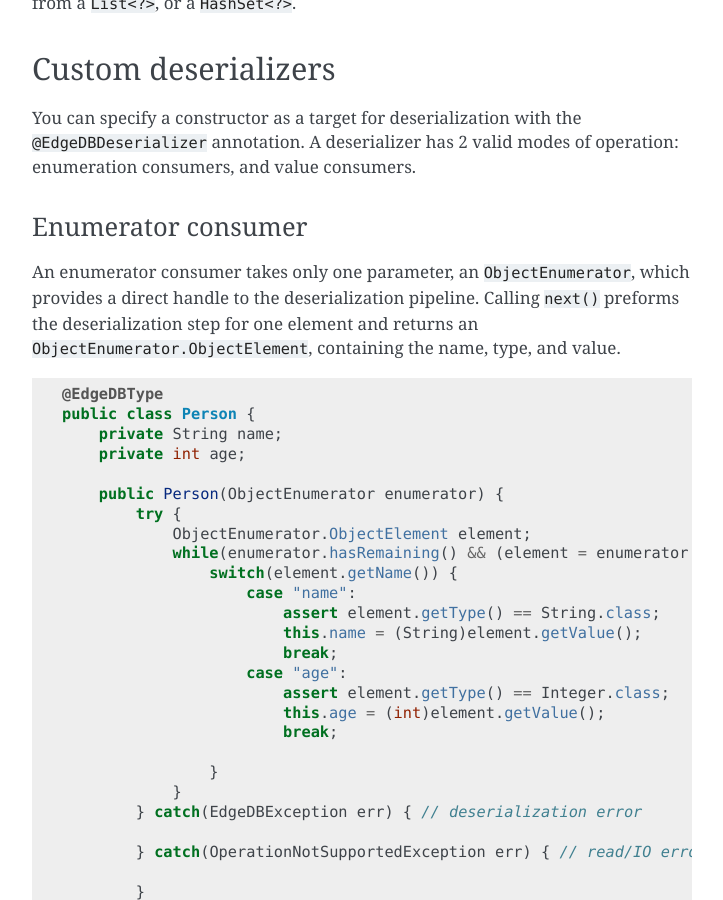
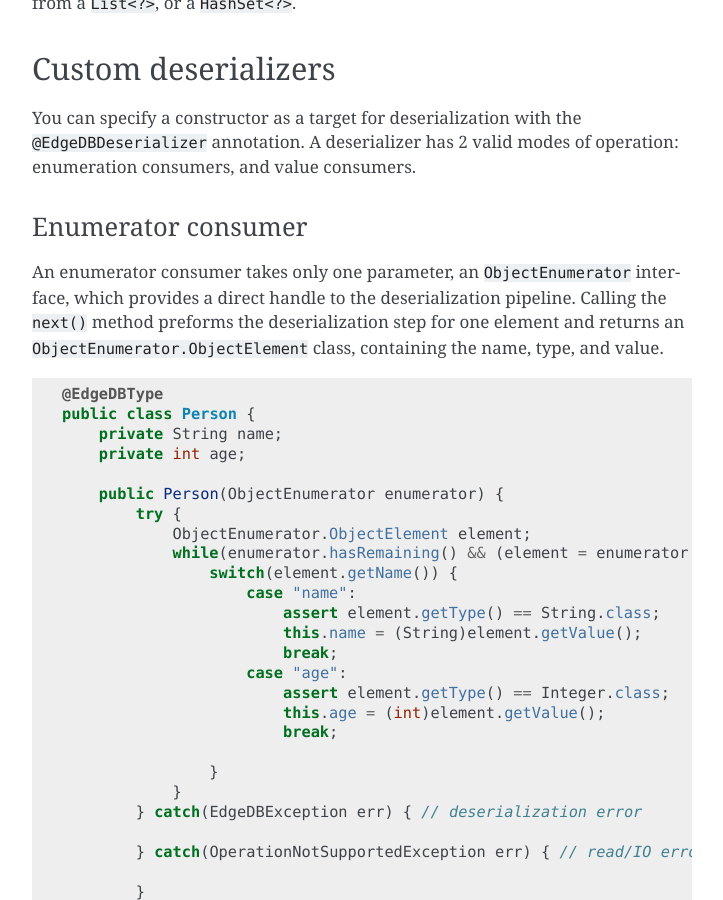
Before and after one commit to edgedb/edgedb-java, a Sphinx documentation site: the page built from docs/datamodeling.rst, in a window 1280 px wide and 900 px high, scrolled down 1872 px. Shown: the whole window, without its empty margins (388-1111 px from the left). Built offline with Sphinx 7.4.7, drawn with Linux system fonts in a browser that asks for light colours.

Commit message:
add explicit type to ObjectEnumerator section

```diff
--- a/docs/datamodeling.rst
+++ b/docs/datamodeling.rst
@@ -167,11 +167,11 @@
 Enumerator consumer
 ^^^^^^^^^^^^^^^^^^^
 
-An enumerator consumer takes only one parameter, an ``ObjectEnumerator``,
-which provides a direct handle to the deserialization pipeline. Calling
-``next()`` preforms the deserialization step for one element and returns
-an ``ObjectEnumerator.ObjectElement``, containing the name, type, and
-value.
+An enumerator consumer takes only one parameter, an ``ObjectEnumerator``
+interface, which provides a direct handle to the deserialization pipeline.
+Calling the ``next()`` method preforms the deserialization step for one
+element and returns an ``ObjectEnumerator.ObjectElement`` class, containing
+the name, type, and value.
 
 .. code-block:: java
 
```
